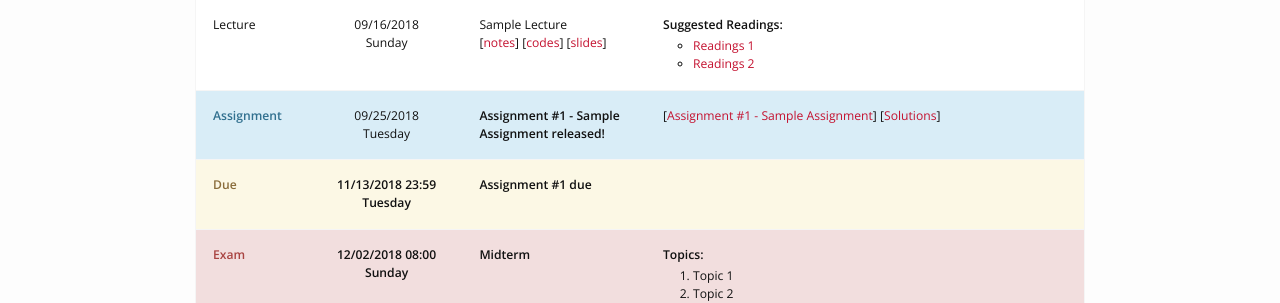
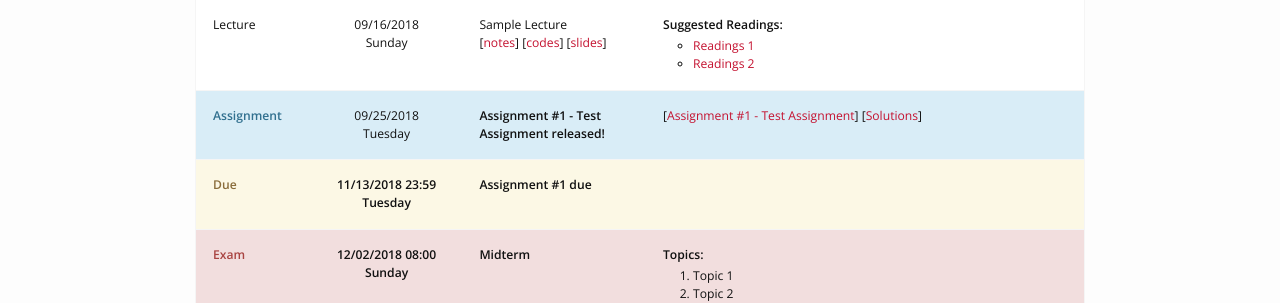
Before and after one commit to cmu-llms-class/cmu-llm-class-website-2025, a Jekyll site: the page built from schedule.md, in a window 1280 px wide. Shown: the part 290-593 px from the top of the page. Built offline with Jekyll 4.4.1, drawn with Linux system fonts in a browser that asks for light colours; nearby versions of some CDN libraries.

Commit message:
Update announced items

```diff
--- a/_assignments/01_sample_assignment.md
+++ b/_assignments/01_sample_assignment.md
@@ -1,10 +1,11 @@
 ---
 type: assignment
 date: 2018-09-26T4:00:00+4:30
-title: 'Assignment #1 - Sample Assignment'
+title: 'Assignment #1 - Test Assignment'
 pdf: /static_files/assignments/asg.pdf
 attachment: /static_files/assignments/asg.zip
 solutions: /static_files/assignments/asg_solutions.pdf
+hide_from_announcments: true
 due_event:
     type: due
     date: 2018-11-13T23:59:00+3:30
```
Also changed, not shown: _announcements/01_sample_announcement.md (+2 -2 lines), _lectures/01_introduction.md (+1 -0 lines).
